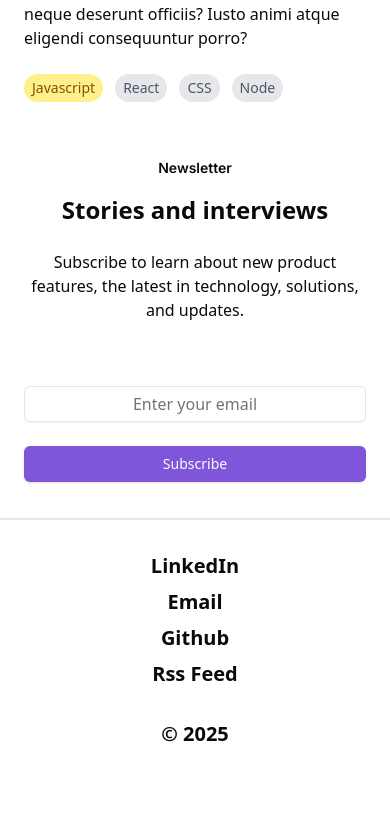
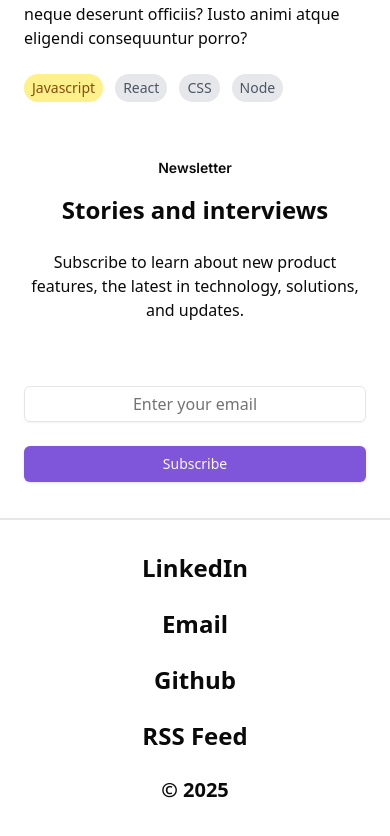
Before and after one commit to mjacoud/jacoud-blog, a Next.js app: page /about in a window 390 px wide. Shown: the part 854-1690 px from the top of the page. Before the commit the page ends 1626 px from the top, so only its background shows below. Built offline with nearby package versions, Linux system fonts and the light colour scheme.

Commit message:
refactor(footer.tsx):add responsiviness to the footer

```diff
--- a/src/app/Components/Footer.tsx
+++ b/src/app/Components/Footer.tsx
@@ -3,18 +3,20 @@ import React from 'react';
 
 export const Footer: React.FC = () => {
     return (
-        <footer className='pb-6'>
-            <div className='border-t-2 border-gray-200 mt-6 flex flex-col items-center'>
+        <>
+        <footer className='pb-6 md:py-8'>
+            <div className='border-t-2 border-gray-200 mt-6 flex flex-col items-center md:items-start'>
                 <nav>
-                    <ul className="flex flex-col items-center gap-2 py-8">
-                        <li className='font-semibold text-xl'><Link href="/about">LinkedIn</Link></li>
-                        <li className='font-semibold text-xl'><Link href="/contact">Email</Link></li>
-                        <li className='font-semibold text-xl'><Link href="/privacy">Github</Link></li>
-                        <li className='font-semibold text-xl'><Link href="/privacy">Rss Feed</Link></li>
+                    <ul className="flex flex-col items-center gap-6 py-8 md:flex-row  md:gap-12 md:py-12 lg:gap-20 ">
+                        <li className='font-semibold text-2xl'><Link href="/about">LinkedIn</Link></li>
+                        <li className='font-semibold text-2xl'><Link href="/contact">Email</Link></li>
+                        <li className='font-semibold text-2xl'><Link href="/privacy">Github</Link></li>
+                        <li className='font-semibold text-2xl'><Link href="/privacy">RSS Feed</Link></li>
+                    <p className='font-semibold text-xl'>&copy; {new Date().getFullYear()} </p>
                     </ul>
                 </nav>
-                <p className='font-semibold text-xl'>&copy; {new Date().getFullYear()} </p>
             </div>
         </footer>
+        </>
     );
 };
```
